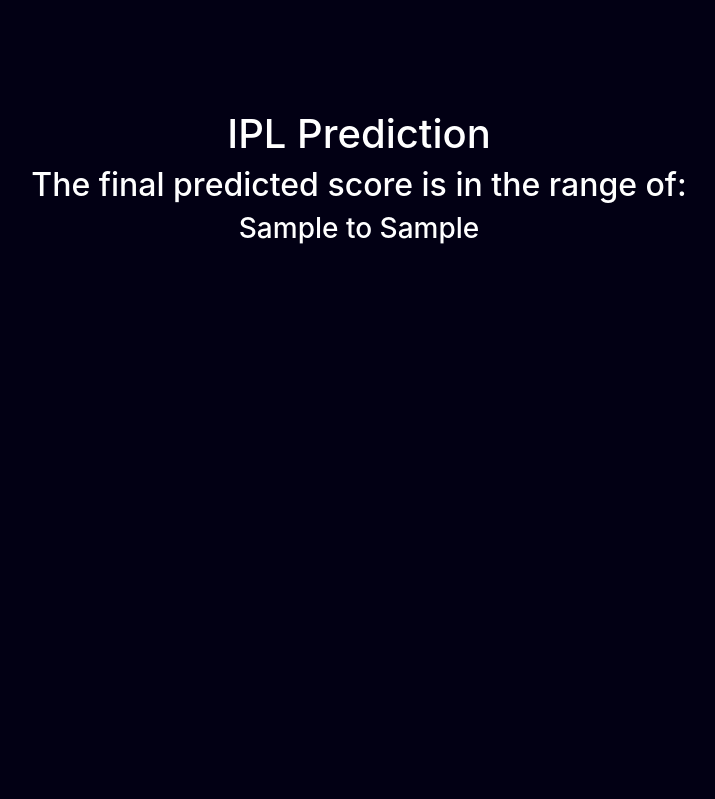
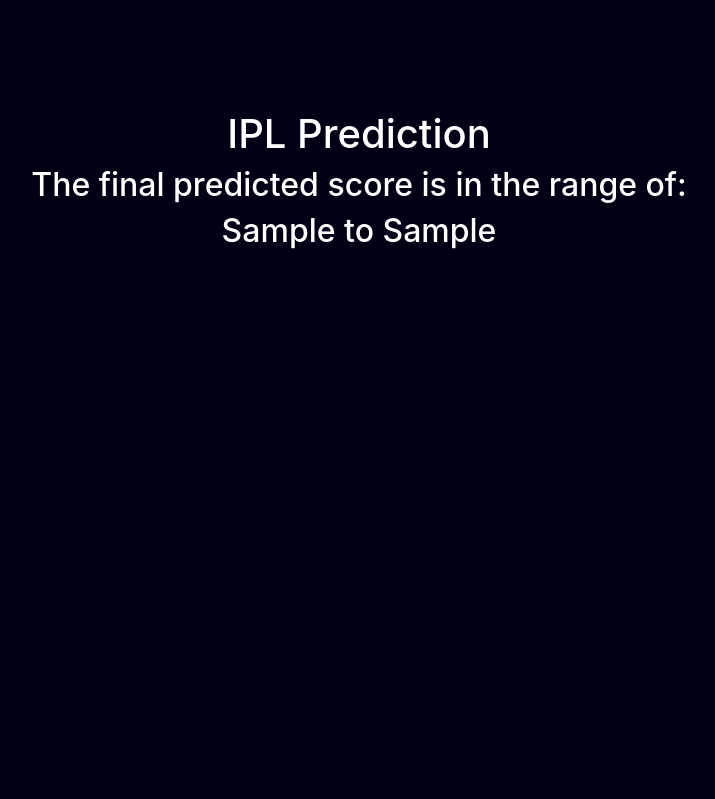
Before and after one commit to PrajwalGitCode/IPLPrediction, a Flask app: template templates/result.html in a window 1280 px wide. Shown: the part 56-855 px from the top of the page, without its empty margins (281-996 px from the left). Run offline with Flask 2, Linux system fonts and the light colour scheme; the template is opened without the code that fills it: most values are stand-ins (such as "Sample title", 1, 10 or a date in 2020); parts of the project's set-up code (start-up, migrations or seed data) failed here and were passed over; some libraries are stand-ins or nearby versions.

Commit message:
Update result.html

```diff
--- a/templates/result.html
+++ b/templates/result.html
@@ -25,7 +25,7 @@
     <div class="results">
       <h1>IPL Prediction</h1>
       <h2>The final predicted score is in the range of: </h2>
-      <h3 class='result-p'> {{ lower_limit }} to {{ upper_limit }}</h3>
+      <h2 class='result-p'> {{ lower_limit }} to {{ upper_limit }}</h2>
    </div>
 
 <footer>
```
